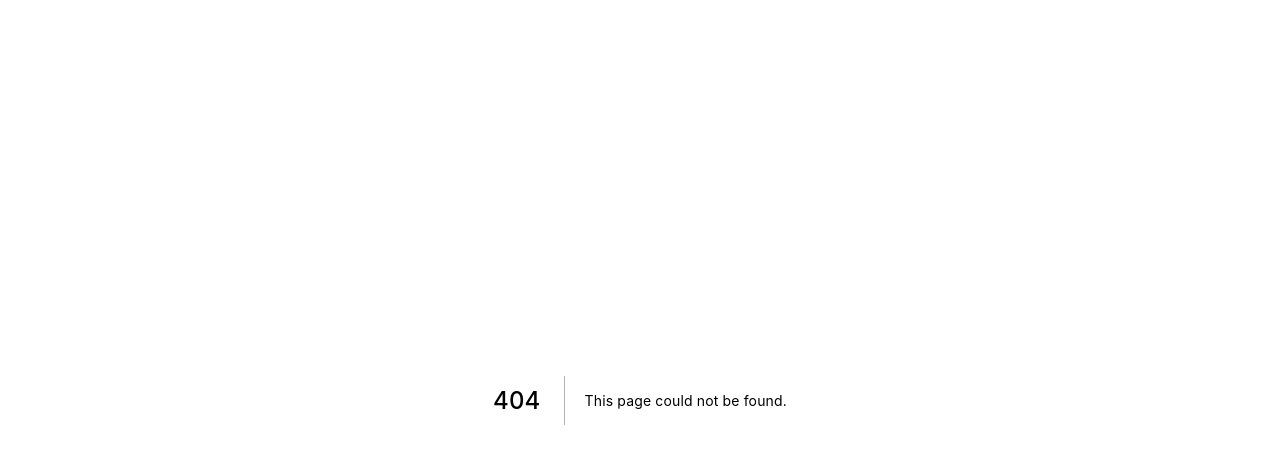
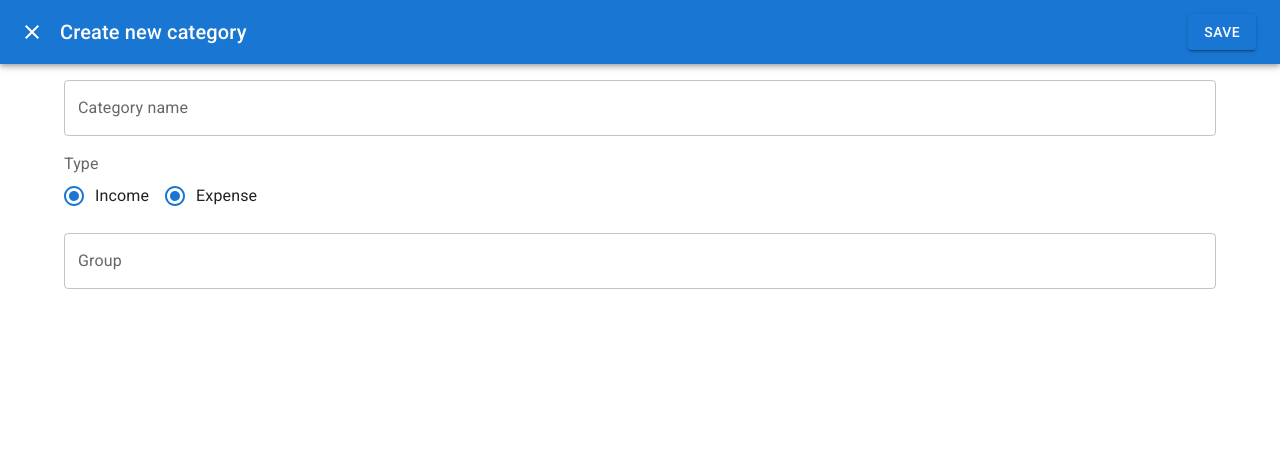
Before and after one commit to wallock-team/wallock-web, a Next.js app: page /categories/new in a window 1280 px wide. Before the commit this address had no page. Shown: the top 464 px of the page. Built offline with nearby package versions, Linux system fonts and the light colour scheme.

Commit message:
Add NewCategory page

```diff
--- /dev/null
+++ b/pages/categories/new.tsx
@@ -0,0 +1,55 @@
+import {
+  AppBar,
+  Button,
+  Container,
+  FormControl,
+  FormControlLabel,
+  FormLabel,
+  Grid,
+  IconButton,
+  Radio,
+  RadioGroup,
+  TextField,
+  Toolbar,
+  Typography,
+} from '@mui/material'
+import ClearIcon from '@mui/icons-material/Clear'
+
+const NewCategory = () => (
+  <>
+    <AppBar position='sticky'>
+      <Toolbar>
+        <IconButton edge='start' color='inherit' sx={{ mr: 1 }}>
+          <ClearIcon />
+        </IconButton>
+        <Typography variant='h6' sx={{ flexGrow: 1 }}>
+          Create new category
+        </Typography>
+        <Button variant='contained' sx={{ ml: 1 }}>
+          Save
+        </Button>
+      </Toolbar>
+    </AppBar>
+    <Container sx={{ mt: 2 }}>
+      <Grid container spacing={2}>
+        <Grid item xs={12}>
+          <TextField label='Category name' fullWidth />
+        </Grid>
+        <Grid item xs={12}>
+          <FormControl fullWidth>
+            <FormLabel>Type</FormLabel>
+            <RadioGroup row>
+              <FormControlLabel label='Income' control={<Radio />} />
+              <FormControlLabel label='Expense' control={<Radio />} />
+            </RadioGroup>
+          </FormControl>
+        </Grid>
+        <Grid item xs={12}>
+          <TextField label='Group' fullWidth />
+        </Grid>
+      </Grid>
+    </Container>
+  </>
+)
+
+export default NewCategory
```
